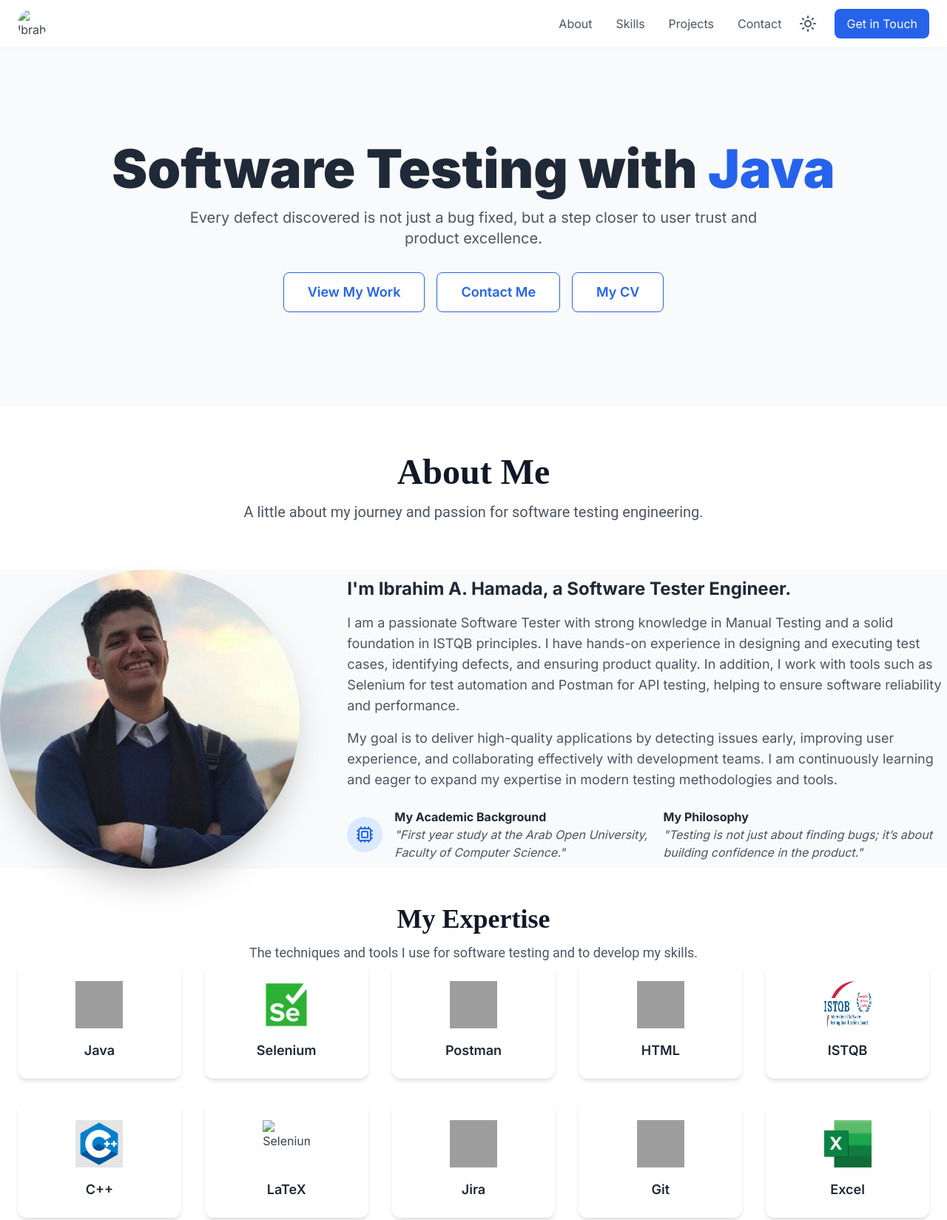
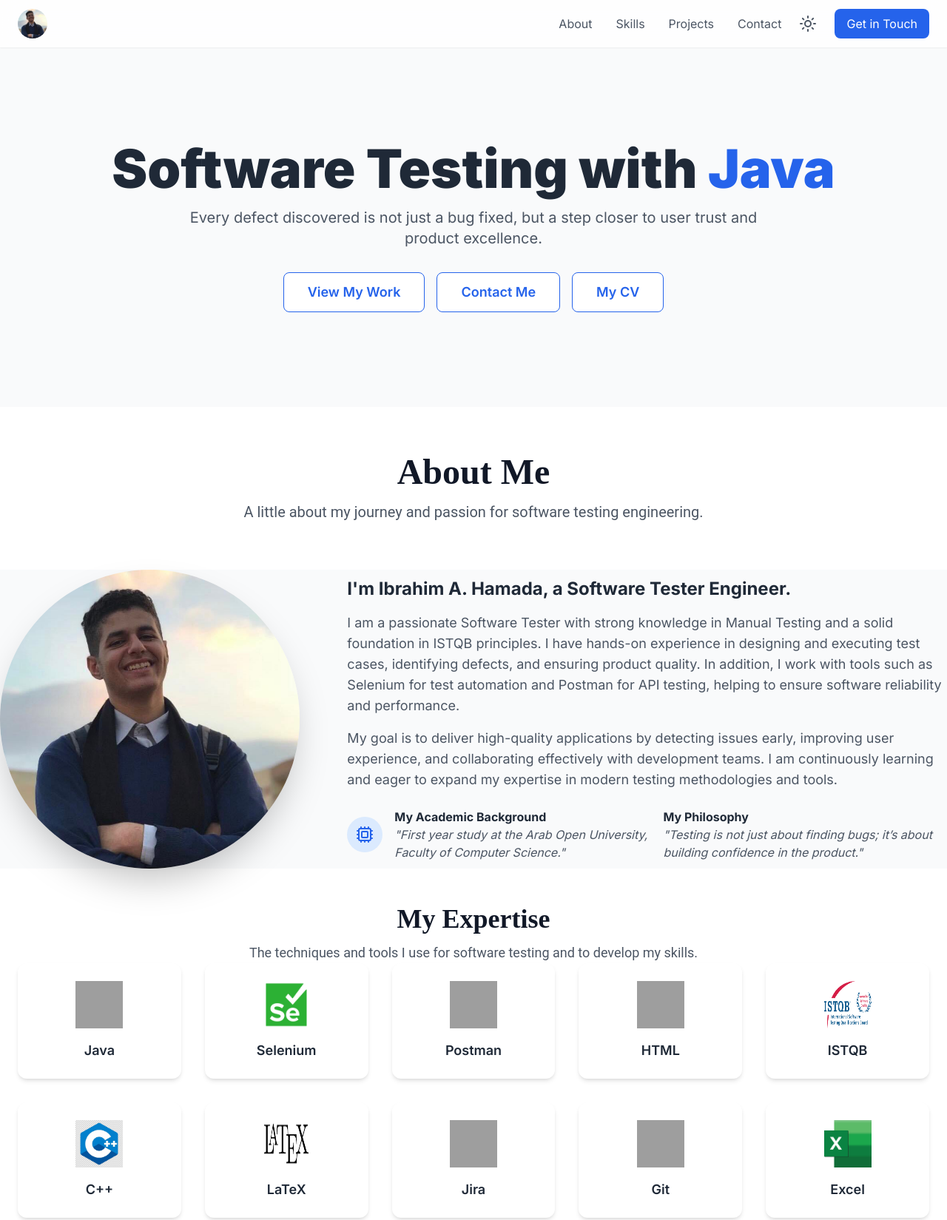
Before and after one commit to IbrahimAHamada27/My-Protofolio, a plain HTML site: page index.html in a window 1280 px wide. Shown: the top 1649 px of the page at 74% size. Drawn offline with nearby package versions, Linux system fonts and the light colour scheme; grey boxes are pictures that could not be loaded.

Commit message:
Update index.html

```diff
--- a/index.html
+++ b/index.html
@@ -58,7 +58,7 @@
 <header class="bg-white/80 dark:bg-gray-900/80 backdrop-blur-lg fixed top-0 left-0 right-0 z-50 shadow-sm dark:shadow-gray-800 transition-colors duration-300">
     <div class="container mx-auto px-6 py-3 flex justify-between items-center">
         <a href="#" class="block">
-            <img src="photo.jpeg.jpeg" alt="Ibrahim A. Hamada Logo" class="h-10 w-10 rounded-full object-cover">
+            <img src="photo.jpeg" alt="Ibrahim A. Hamada Logo" class="h-10 w-10 rounded-full object-cover">
         </a>
         <div class="flex items-center space-x-6">
             <nav class="hidden md:flex space-x-8">
@@ -223,7 +223,7 @@
 
             <!-- Latex -->
             <div class="text-center p-6 bg-white dark:bg-gray-800 rounded-xl shadow-md hover:shadow-xl dark:hover:shadow-blue-500/20 transition-shadow duration-300">
-               <img src="pphoto.jpeg2.jpeg" alt="Selenium" class="h-16 w-16 mx-auto mb-4">
+               <img src="photo2.jpeg" alt="Selenium" class="h-16 w-16 mx-auto mb-4">
                 <h3 class="font-semibold text-lg text-gray-800 dark:text-white">LaTeX</h3>
             </div>
             <!-- Jira -->
```
